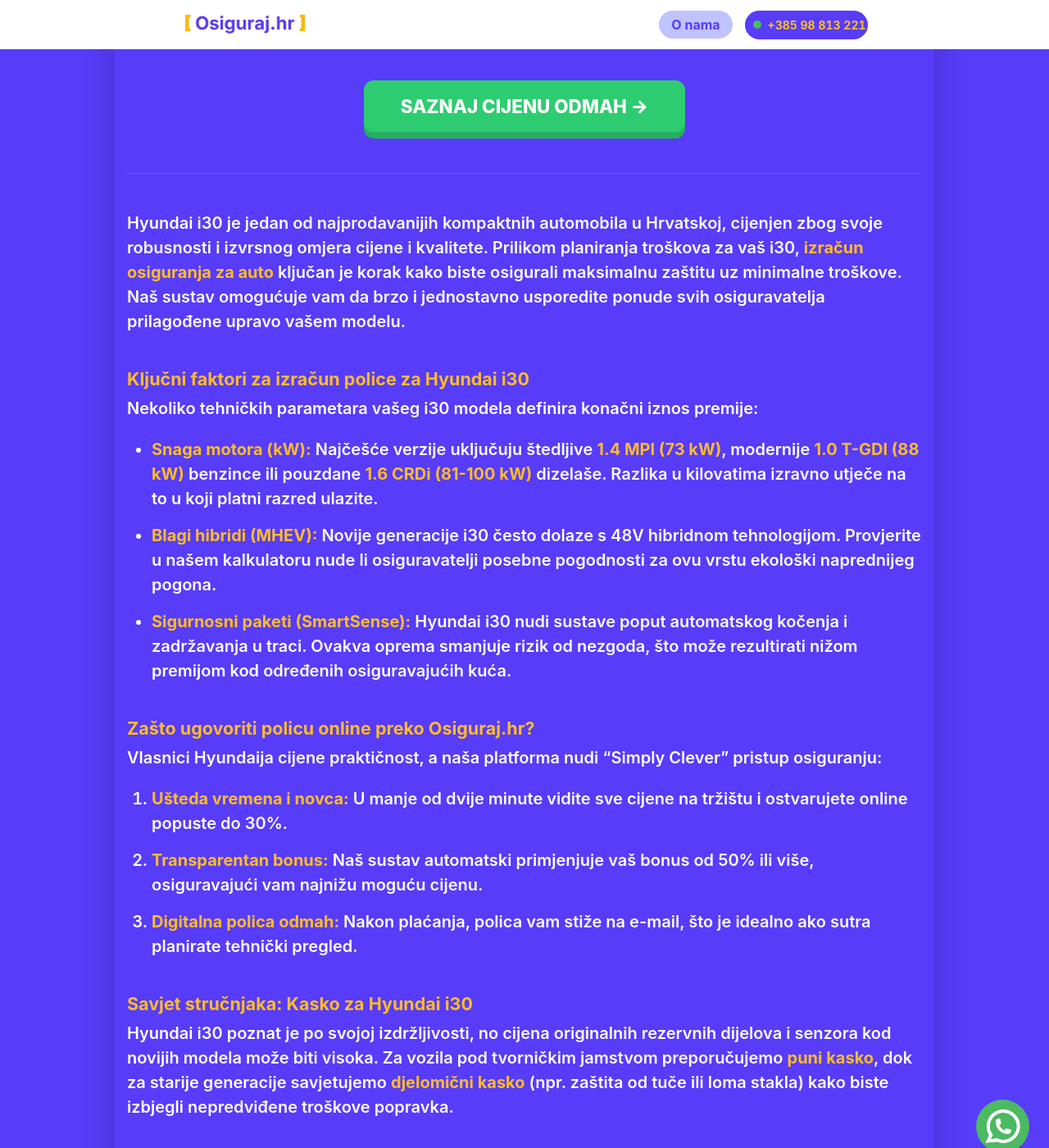
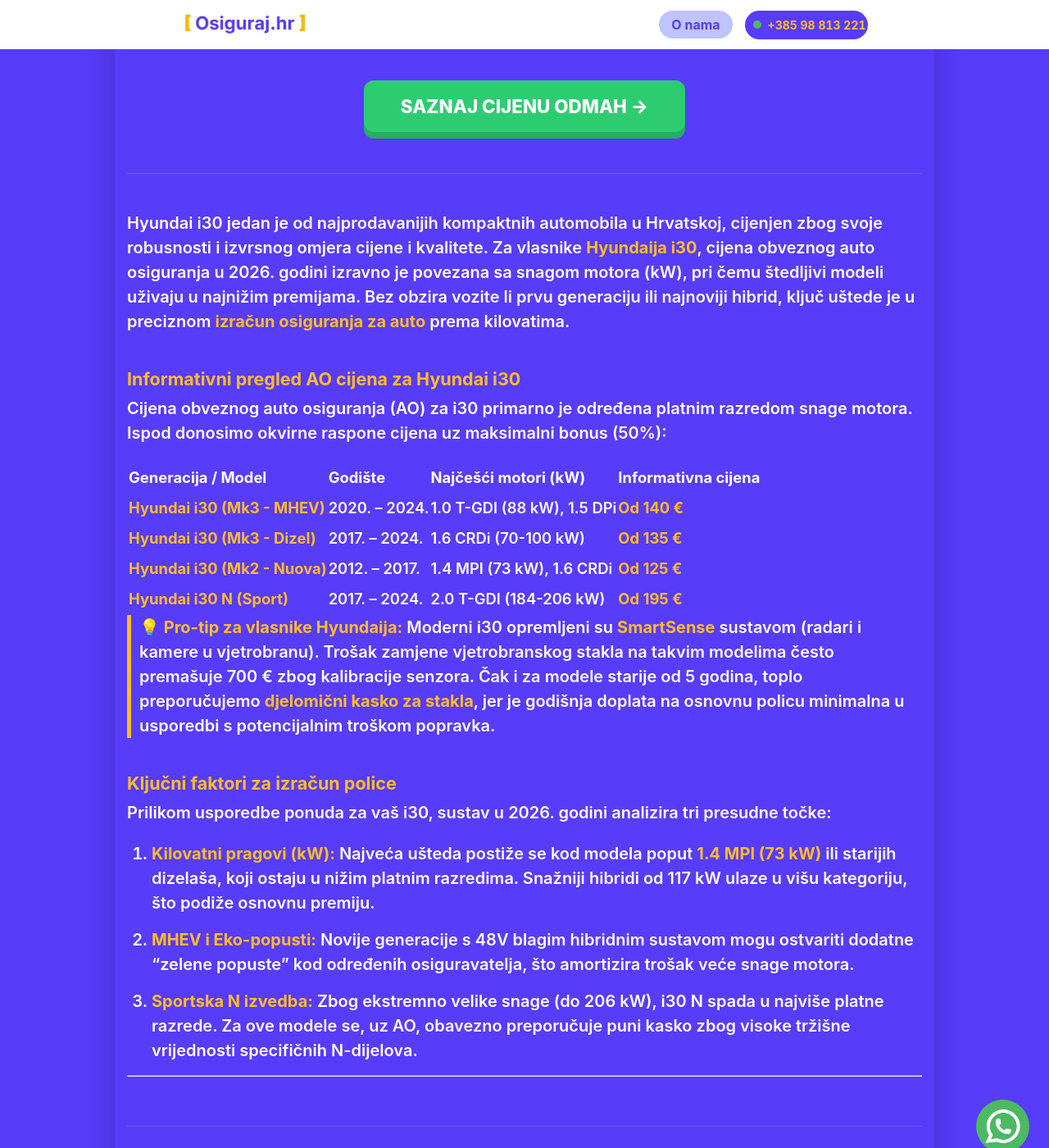
Before and after one commit to Filip-Gale/OsigurajHR, a Jekyll site: the page built from auto-osiguranje/hyundai-i30.md, in a window 1280 px wide and 1400 px high, scrolled down 315 px. Shown: the whole window at 82% size. Built offline with Jekyll 4.4.1, drawn with Linux system fonts in a browser that asks for light colours; some of the changed text lies outside the part shown.

Commit message:
Update hyundai-i30.md

```diff
--- a/auto-osiguranje/hyundai-i30.md
+++ b/auto-osiguranje/hyundai-i30.md
@@ -1,48 +1,81 @@
 ---
 layout: grad
-grad_ime: ""
-title: "Osiguranje za Hyundai i30 | Povoljan izračun i usporedba (2026)"
+grad_ime: "Hrvatska"
+title: "Osiguranje za Hyundai i30 | Cijene po godištima (2007-2024)"
 permalink: /auto-osiguranje/hyundai-i30/
-description: "Saznajte cijenu osiguranja za Hyundai i30. Usporedite ponude za 1.4 MPI, 1.0 T-GDI i dizelske modele uz online uštede na Osiguraj.hr."
+description: "Izračunajte cijenu osiguranja za Hyundai i30. Provjerite informativne cijene za 1.4 MPI, 1.0 T-GDI i dizelske modele po godištima. Uštedite do 30% online."
 ---
 
-Hyundai i30 je jedan od najprodavanijih kompaktnih automobila u Hrvatskoj, cijenjen zbog svoje robusnosti i izvrsnog omjera cijene i kvalitete. Prilikom planiranja troškova za vaš i30, **izračun osiguranja za auto** ključan je korak kako biste osigurali maksimalnu zaštitu uz minimalne troškove. Naš sustav omogućuje vam da brzo i jednostavno usporedite ponude svih osiguravatelja prilagođene upravo vašem modelu.
+Hyundai i30 jedan je od najprodavanijih kompaktnih automobila u Hrvatskoj, cijenjen zbog svoje robusnosti i izvrsnog omjera cijene i kvalitete. Za vlasnike **Hyundaija i30**, cijena obveznog auto osiguranja u 2026. godini izravno je povezana sa snagom motora (kW), pri čemu štedljivi modeli uživaju u najnižim premijama. Bez obzira vozite li prvu generaciju ili najnoviji hibrid, ključ uštede je u preciznom **izračun osiguranja za auto** prema kilovatima.
 
-### Ključni faktori za izračun police za Hyundai i30
+### Informativni pregled AO cijena za Hyundai i30
 
-Nekoliko tehničkih parametara vašeg i30 modela definira konačni iznos premije:
+Cijena obveznog auto osiguranja (AO) za i30 primarno je određena platnim razredom snage motora. Ispod donosimo okvirne raspone cijena uz maksimalni bonus (50%):
 
-* **Snaga motora (kW):** Najčešće verzije uključuju štedljive **1.4 MPI (73 kW)**, modernije **1.0 T-GDI (88 kW)** benzince ili pouzdane **1.6 CRDi (81-100 kW)** dizelaše. Razlika u kilovatima izravno utječe na to u koji platni razred ulazite.
-* **Blagi hibridi (MHEV):** Novije generacije i30 često dolaze s 48V hibridnom tehnologijom. Provjerite u našem kalkulatoru nude li osiguravatelji posebne pogodnosti za ovu vrstu ekološki naprednijeg pogona.
-* **Sigurnosni paketi (SmartSense):** Hyundai i30 nudi sustave poput automatskog kočenja i zadržavanja u traci. Ovakva oprema smanjuje rizik od nezgoda, što može rezultirati nižom premijom kod određenih osiguravajućih kuća.
+| Generacija&nbsp;/&nbsp;Model | Godište&nbsp;&nbsp;&nbsp;&nbsp;&nbsp; | Najčešći motori (kW)&nbsp;&nbsp;&nbsp;&nbsp;&nbsp;&nbsp;&nbsp;&nbsp; | Informativna cijena |
+| :--- | :--- | :--- | :--- |
+| **Hyundai i30 (Mk3 - MHEV)** | 2020. – 2024. | 1.0 T-GDI (88 kW), 1.5 DPi | **Od 140 €** |
+| **Hyundai i30 (Mk3 - Dizel)** | 2017. – 2024. | 1.6 CRDi (70-100 kW) | **Od 135 €** |
+| **Hyundai i30 (Mk2 - Nuova)** | 2012. – 2017. | 1.4 MPI (73 kW), 1.6 CRDi | **Od 125 €** |
+| **Hyundai i30 N (Sport)** | 2017. – 2024. | 2.0 T-GDI (184-206 kW) | **Od 195 €** |
 
-### Zašto ugovoriti policu online preko Osiguraj.hr?
+> **💡 Pro-tip za vlasnike Hyundaija:** Moderni i30 opremljeni su **SmartSense** sustavom (radari i kamere u vjetrobranu). Trošak zamjene vjetrobranskog stakla na takvim modelima često premašuje 700 € zbog kalibracije senzora. Čak i za modele starije od 5 godina, toplo preporučujemo **djelomični kasko za stakla**, jer je godišnja doplata na osnovnu policu minimalna u usporedbi s potencijalnim troškom popravka.
 
-Vlasnici Hyundaija cijene praktičnost, a naša platforma nudi "Simply Clever" pristup osiguranju:
+### Ključni faktori za izračun police
 
-1. **Ušteda vremena i novca:** U manje od dvije minute vidite sve cijene na tržištu i ostvarujete online popuste do 30%.
-2. **Transparentan bonus:** Naš sustav automatski primjenjuje vaš bonus od 50% ili više, osiguravajući vam najnižu moguću cijenu.
-3. **Digitalna polica odmah:** Nakon plaćanja, polica vam stiže na e-mail, što je idealno ako sutra planirate tehnički pregled.
+Prilikom usporedbe ponuda za vaš i30, sustav u 2026. godini analizira tri presudne točke:
+1.  **Kilovatni pragovi (kW):** Najveća ušteda postiže se kod modela poput **1.4 MPI (73 kW)** ili starijih dizelaša, koji ostaju u nižim platnim razredima. Snažniji hibridi od 117 kW ulaze u višu kategoriju, što podiže osnovnu premiju.
+2.  **MHEV i Eko-popusti:** Novije generacije s 48V blagim hibridnim sustavom mogu ostvariti dodatne "zelene popuste" kod određenih osiguravatelja, što amortizira trošak veće snage motora.
+3.  **Sportska N izvedba:** Zbog ekstremno velike snage (do 206 kW), i30 N spada u najviše platne razrede. Za ove modele se, uz AO, obavezno preporučuje puni kasko zbog visoke tržišne vrijednosti specifičnih N-dijelova.
 
-### Savjet stručnjaka: Kasko za Hyundai i30
-
-Hyundai i30 poznat je po svojoj izdržljivosti, no cijena originalnih rezervnih dijelova i senzora kod novijih modela može biti visoka. Za vozila pod tvorničkim jamstvom preporučujemo **puni kasko**, dok za starije generacije savjetujemo **djelomični kasko** (npr. zaštita od tuče ili loma stakla) kako biste izbjegli nepredviđene troškove popravka.
+---
 
 <div class="faq-section">
-    <h3>FAQ: Sve što trebate znati o osiguranju za Hyundai i30</h3>
+    <h3>Česta pitanja o osiguranju za Hyundai i30</h3>
 
     <div class="faq-item">
-        <h4>Je li osiguranje skuplje za i30 Fastback ili karavan?</h4>
-        <p>Cijena obveznog auto osiguranja primarno se temelji na snazi motora (kW), pa oblik karoserije ne igra ulogu. Međutim, kasko premija može varirati ovisno o tržišnoj vrijednosti modela.</p>
+        <h4>Je li osiguranje skuplje za i30 Fastback ili karavan (CW)?</h4>
+        <p>Ne za obvezno AO osiguranje. Cijena ovisi isključivo o snazi motora (kW). Razlika se može pojaviti samo kod kasko osiguranja ako jedna verzija karoserije ima znatno veću tržišnu vrijednost od druge.</p>
     </div>
 
     <div class="faq-item">
-        <h4>Što ako vozim sportski i30 N model?</h4>
-        <p>Modeli visokih performansi poput i30 N imaju znatno više kilovata (kW), što ih svrstava u najviše platne razrede. Za ovakva vozila preporučujemo detaljnu usporedbu kasko polica zbog specifičnog rizika.</p>
+        <h4>Što ako vozim Hyundai i30 iz uvoza?</h4>
+        <p>Naš online kalkulator omogućuje unos podataka za vozila iz uvoza. Bitno je točno unijeti snagu u kW iz inozemne prometne dozvole kako biste dobili precizan izračun prve registracije u Hrvatskoj.</p>
     </div>
 
     <div class="faq-item">
-        <h4>Mogu li prenijeti bonus s drugog vozila na svoj i30?</h4>
-        <p>Apsolutno. Kroz naš <strong>izračun osiguranja za auto</strong> možete jednostavno prenijeti svoj stečeni bonus i tako značajno smanjiti trošak nove police.</p>
+        <h4>Mogu li prenijeti 50% bonusa sa starog auta na novi i30?</h4>
+        <p>Apsolutno. Bonus je vezan uz vas kao vozača. Prilikom ugovaranja, sustav će povući vaše podatke i primijeniti stečeni popust na novu policu, neovisno o tome što je automobil novi u vašem vlasništvu.</p>
     </div>
 </div>
+
+<script type="application/ld+json">
+{
+  "@context": "https://schema.org",
+  "@type": "FAQPage",
+  "mainEntity": [{
+    "@type": "Question",
+    "name": "Je li osiguranje skuplje za i30 Fastback ili karavan (CW)?",
+    "acceptedAnswer": {
+      "@type": "Answer",
+      "text": "AO osiguranje se obračunava prema snazi motora (kW), pa je cijena ista za sve oblike karoserije s istim motorom."
+    }
+  },
+  {
+    "@type": "Question",
+    "name": "Što ako vozim Hyundai i30 iz uvoza?",
+    "acceptedAnswer": {
+      "@type": "Answer",
+      "text": "Online sustav podržava izračun za uvezena vozila, uzimajući u obzir snagu motora za točno određivanje premije prve police."
+    }
+  },
+  {
+    "@type": "Question",
+    "name": "Mogu li prenijeti 50% bonusa sa starog auta na novi i30?",
+    "acceptedAnswer": {
+      "@type": "Answer",
+      "text": "Da, bonus od 50% ili više je prenosiv i automatski se primjenjuje na novu policu Hyundaija i30 preko našeg kalkulatora."
+    }
+  }]
+}
+</script>
```
